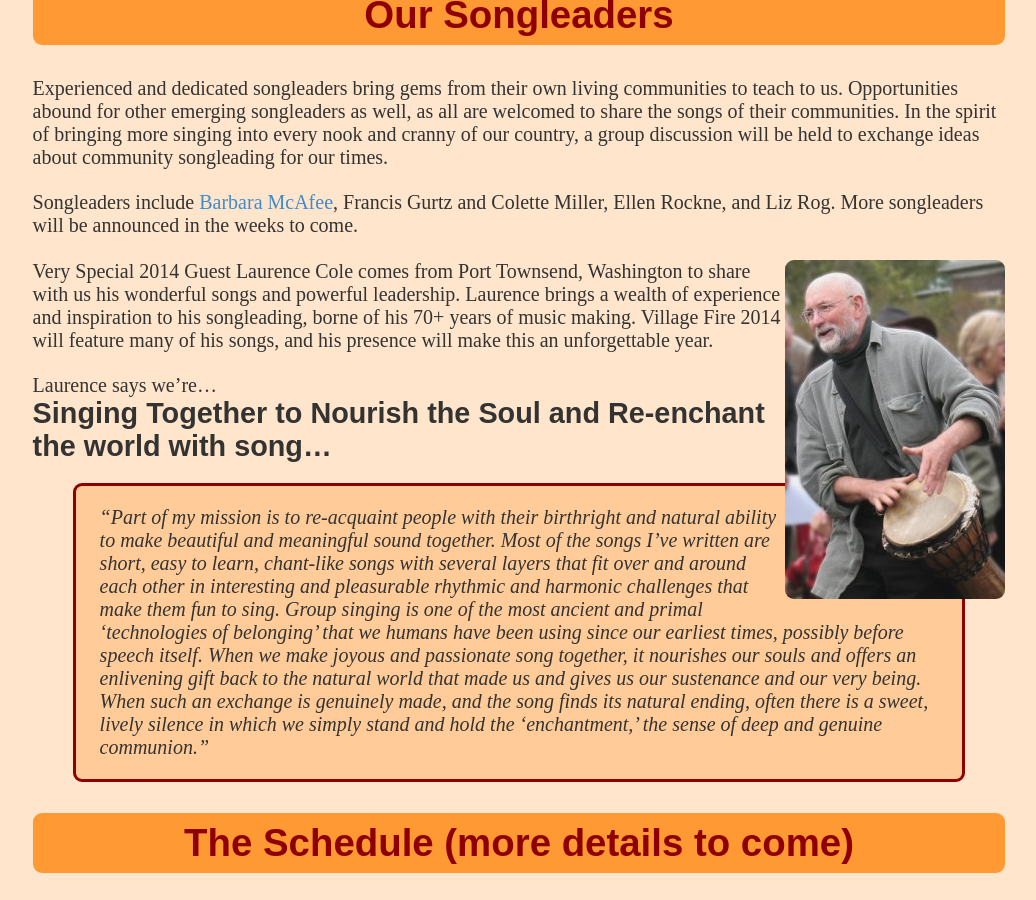
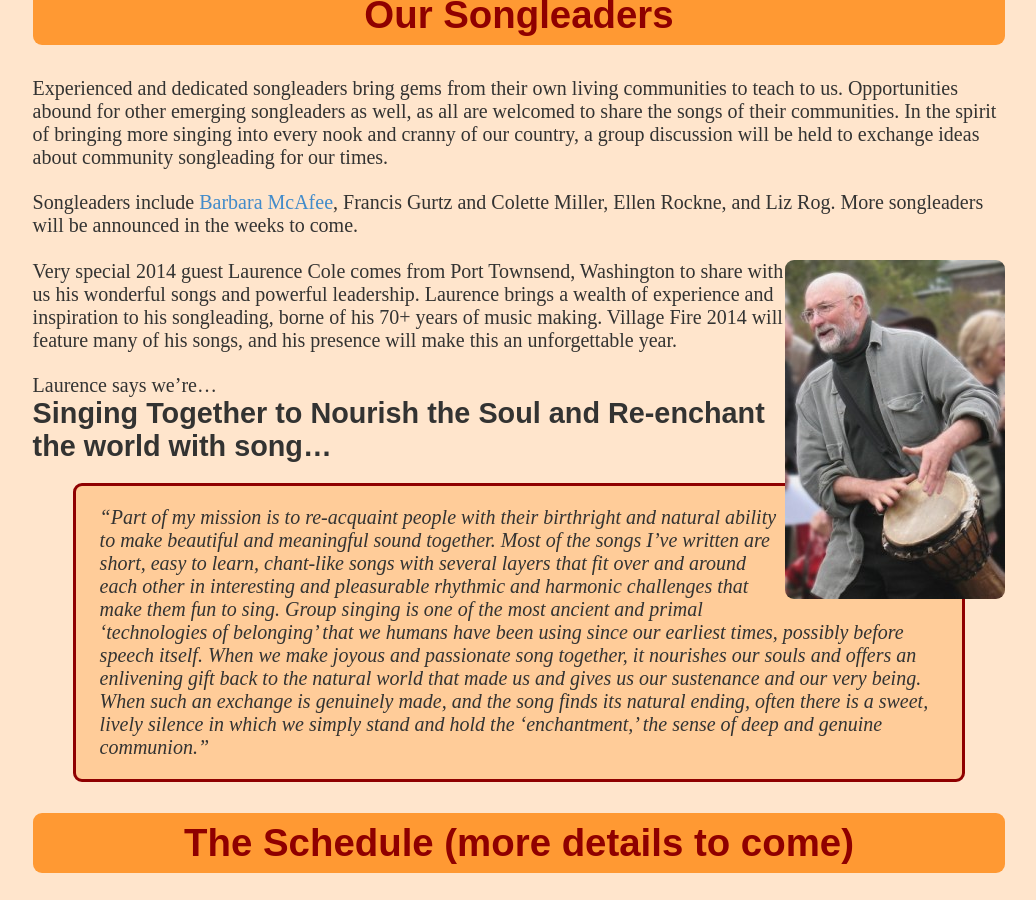
Before and after one commit to neilmb/villagefire, a Jekyll site: the page built from index.md, in a window 1280 px wide and 900 px high, scrolled down 2388 px. Shown: the whole window, without its empty margins (121-1157 px from the left). Built offline with Jekyll 4.4.1, drawn with Linux system fonts in a browser that asks for light colours; some web fonts are replaced.

Commit message:
capitalization change

```diff
--- a/index.md
+++ b/index.md
@@ -68,7 +68,7 @@ announced in the weeks to come.
 
 
 <img style="float:right" src="images/laurence.jpg">
-Very Special 2014 Guest Laurence Cole  comes from Port Townsend, Washington to
+Very special 2014 guest Laurence Cole  comes from Port Townsend, Washington to
 share with us his wonderful songs and powerful leadership. Laurence brings a
 wealth of experience and inspiration to his songleading, borne of his 70+
 years of music making. Village Fire 2014 will feature many of his songs, and
```
